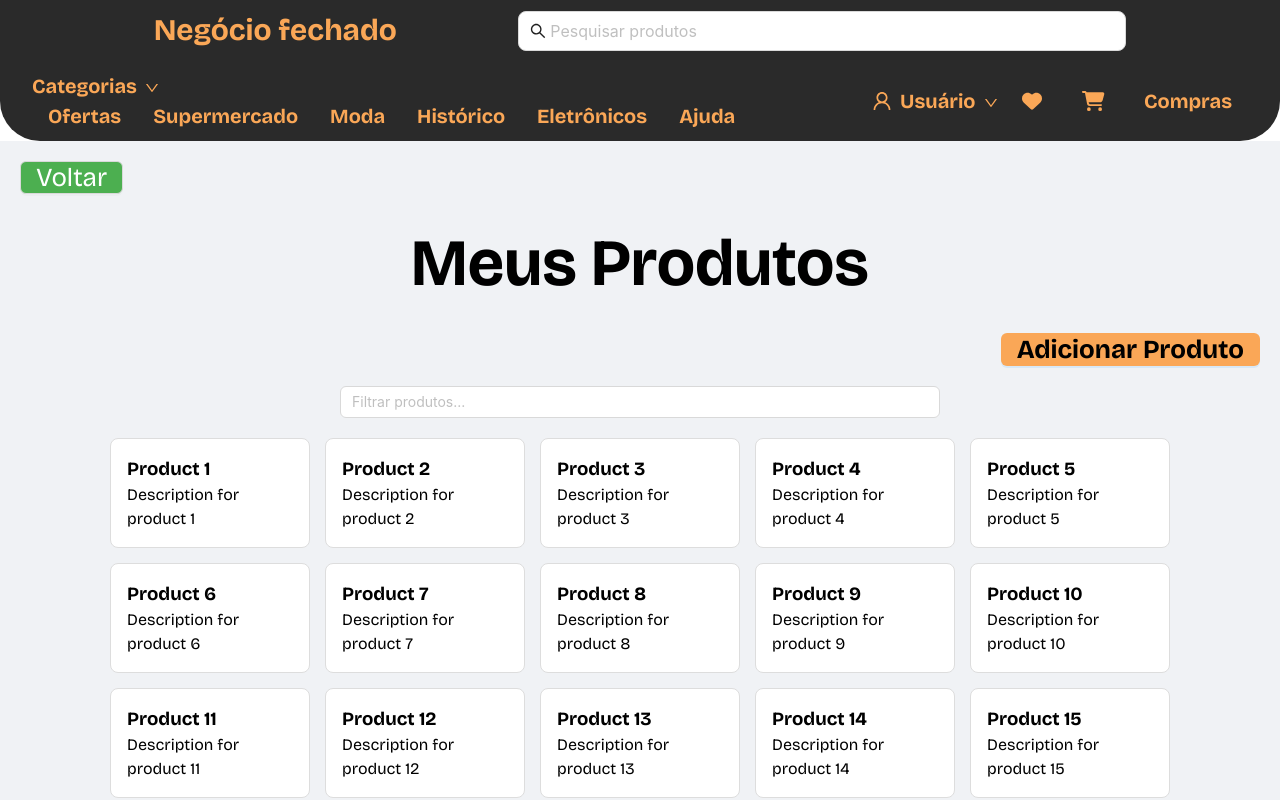
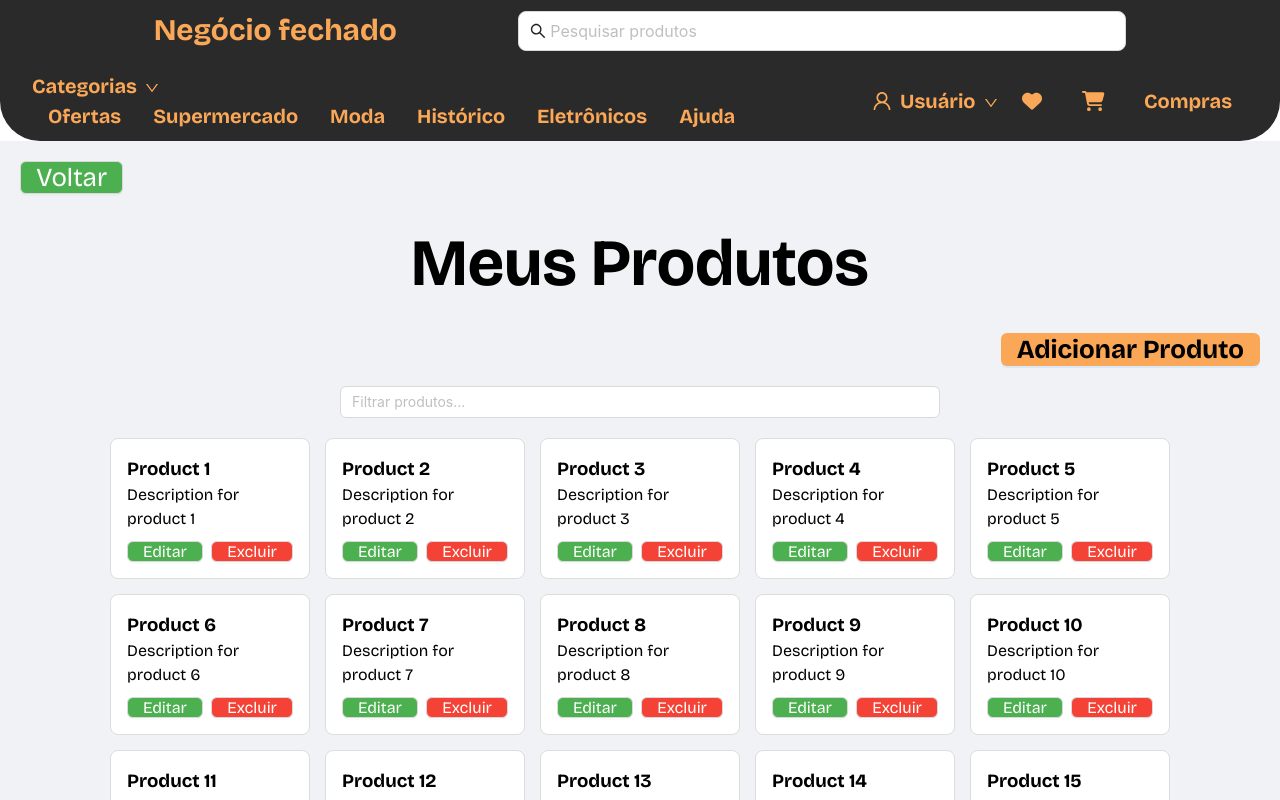
Before and after one commit to Reis567/ecommerce-api, a React (Vite) app in the folder frontend/: page /vendedor/meus-produtos in a window 1280 px wide. Shown: the top 800 px of the page. Built offline with nearby package versions, Linux system fonts and the light colour scheme.

Commit message:
Feat : edit and exclude btn

```diff
--- a/frontend/src/pages/MeusProdutosPage/index.style.tsx
+++ b/frontend/src/pages/MeusProdutosPage/index.style.tsx
@@ -3,8 +3,7 @@ import { Button } from 'antd';
 
 export const Content = styled.div`
   min-height: 100vh;
-`
-
+`;
 
 export const Container = styled.div`
   padding: 20px;
@@ -28,12 +27,10 @@ export const FilterContainer = styled.div`
 
 export const ProductList = styled.div`
   display: flex;
-  flex-wrap:wrap;
+  flex-wrap: wrap;
   gap: 15px;
   width: 100%;
   justify-content: center;
-
-
 `;
 
 export const ProductItem = styled.div`
@@ -42,6 +39,9 @@ export const ProductItem = styled.div`
   background-color: #fff;
   border: 1px solid #ddd;
   border-radius: 8px;
+  display: flex;
+  flex-direction: column;
+  justify-content: space-between;
 `;
 
 export const PaginationContainer = styled.div`
@@ -56,8 +56,8 @@ export const AddProductButton = styled(Button)`
   background-color: #faa757;
   color: black;
   font-weight: bolder;
+`;
 
-`;
 export const BackButton = styled(Button)`
   height: auto;
   font-size: 26px;
@@ -66,3 +66,29 @@ export const BackButton = styled(Button)`
   background-color: #4caf50;
   color: white;
 `;
+
+export const ProductActions = styled.div`
+  display: flex;
+  justify-content: space-between;
+  margin-top: 10px;
+`;
+
+export const EditButton = styled(Button)`
+  height: auto;
+  font-size: 16px;
+  background-color: #4caf50;
+  color: white;
+  &:hover {
+    background-color: #45a049;
+  }
+`;
+
+export const DeleteButton = styled(Button)`
+  height: auto;
+  font-size: 16px;
+  background-color: #f44336;
+  color: white;
+  &:hover {
+    background-color: #e53935;
+  }
+`;
--- a/frontend/src/pages/MeusProdutosPage/index.tsx
+++ b/frontend/src/pages/MeusProdutosPage/index.tsx
@@ -1,13 +1,18 @@
 import React, { useState } from 'react';
-import { Container,
+import {
+  Container,
   Header,
   FilterContainer,
   ProductList,
-     ProductItem ,
+  ProductItem,
   PaginationContainer,
-      AddProductButton
-    ,Content,
-    BackButton } from './index.style';
+  AddProductButton,
+  Content,
+  BackButton,
+  ProductActions,
+  EditButton,
+  DeleteButton
+} from './index.style';
 import { Input, Pagination } from 'antd';
 import { useNavigate } from 'react-router-dom';
 
@@ -27,24 +32,31 @@ const MyProductsPage: React.FC = () => {
     product.description.toLowerCase().includes(filter.toLowerCase())
   );
 
-  const productsPerPage =40;
+  const productsPerPage = 40;
   const paginatedProducts = filteredProducts.slice(
     (currentPage - 1) * productsPerPage,
     currentPage * productsPerPage
   );
+
   const navigate = useNavigate();
 
   const handleBackClick = () => {
     navigate(-1);
   };
 
+  const handleEditProduct = (id: number) => {
+    // Implement edit product logic here
+    console.log('Edit product', id);
+  };
+
+  const handleDeleteProduct = (id: number) => {
+    // Implement delete product logic here
+    console.log('Delete product', id);
+  };
+
   return (
     <Content>
-
-
       <Container>
-
-
         <BackButton onClick={handleBackClick}>Voltar</BackButton>
         <Header>Meus Produtos</Header>
         <AddProductButton type="primary">Adicionar Produto</AddProductButton>
@@ -60,6 +72,10 @@ const MyProductsPage: React.FC = () => {
             <ProductItem key={product.id}>
               <h3>{product.name}</h3>
               <p>{product.description}</p>
+              <ProductActions>
+                <EditButton onClick={() => handleEditProduct(product.id)}>Editar</EditButton>
+                <DeleteButton onClick={() => handleDeleteProduct(product.id)}>Excluir</DeleteButton>
+              </ProductActions>
             </ProductItem>
           ))}
         </ProductList>
```
Lines whose indentation alone changed are shown as unchanged.
